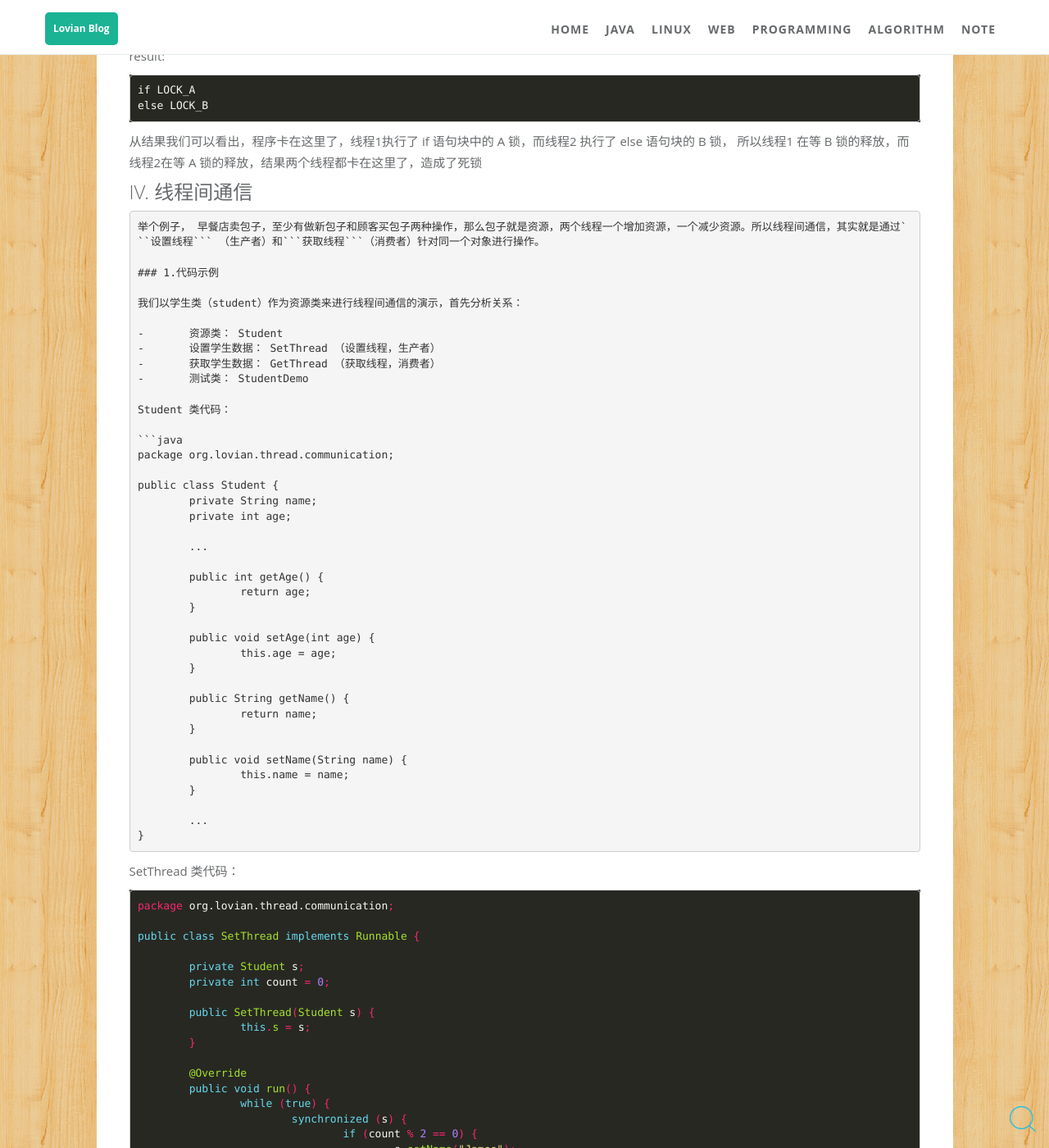
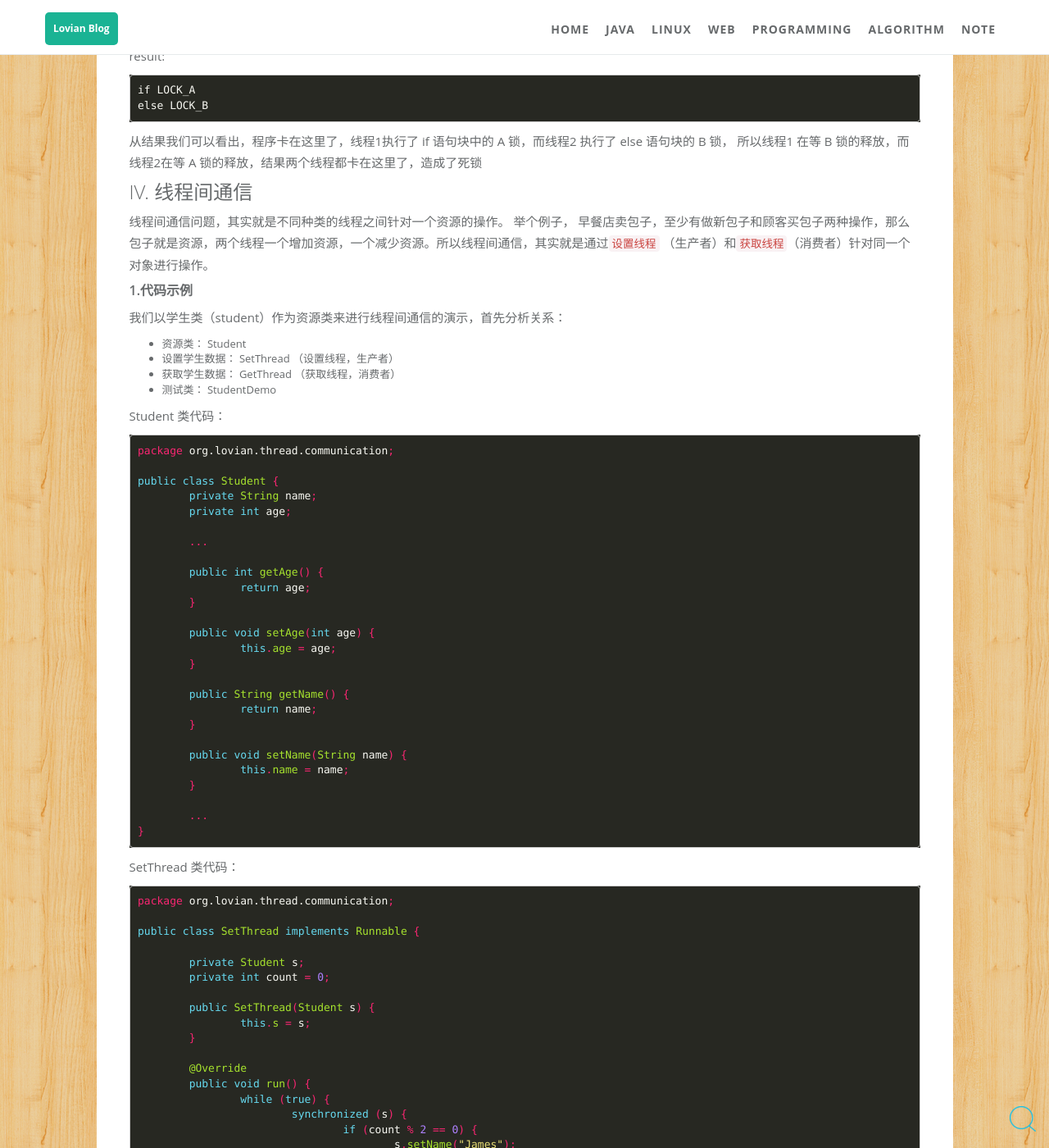
Before and after one commit to ZhengshuaiPENG/zhengshuaipeng.github.io, a Jekyll site: the page built from _posts/2016/08/2016-08-02-java-thread-safe.md, in a window 1280 px wide and 1400 px high, scrolled down 5661 px. Shown: the whole window at 82% size. Built offline with Jekyll 4.4.1, drawn with Linux system fonts in a browser that asks for light colours; comment, search, counter and statistics services are not loaded; some of the changed text lies outside the part shown.

Commit message:
wait notify

````diff
--- a/_posts/2016/08/2016-08-02-java-thread-safe.md
+++ b/_posts/2016/08/2016-08-02-java-thread-safe.md
@@ -296,7 +296,7 @@
 
 ## IV. 线程间通信
 
-```线程间通信问题```，其实就是不同种类的线程之间针对一个资源的操作。
+线程间通信问题，其实就是不同种类的线程之间针对一个资源的操作。
 举个例子， 早餐店卖包子，至少有做新包子和顾客买包子两种操作，那么包子就是资源，两个线程一个增加资源，一个减少资源。所以线程间通信，其实就是通过```设置线程``` （生产者）和```获取线程```（消费者）针对同一个对象进行操作。
 
 ### 1.代码示例
@@ -461,7 +461,7 @@
 为什么这些方法不定义在```Thread``` 类中呢？
 因为，这些方法应该是```锁对象```来调用的，然而在多线程中，锁对象可能是任意一个对象，所以，就把方法定义在所有类的超类 Object 里。
 
-```等待唤醒机制思想```：
+等待唤醒机制思想：
 
 -	生产者：先看是否有资源，有就等待，没有就生产，生产完通知消费者来消费
 -	消费者：先看是否有资源，有就消费，没有就等待，通知生产者生产数据
````
